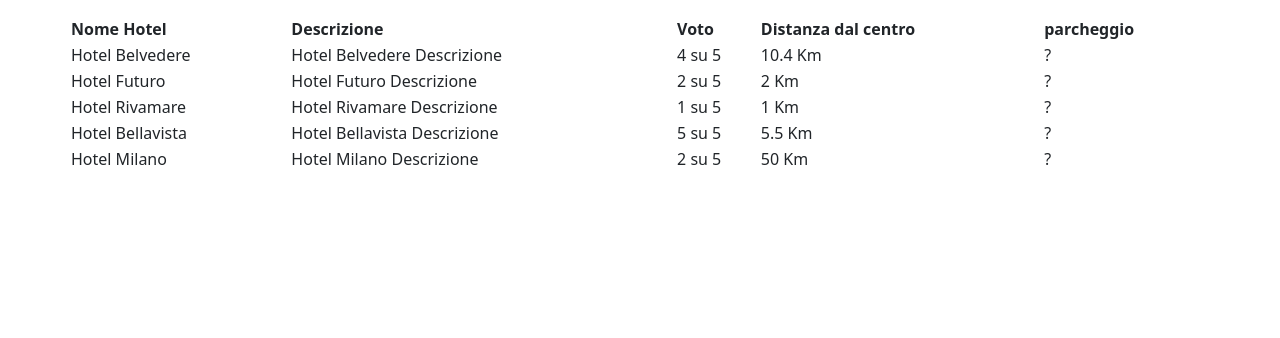
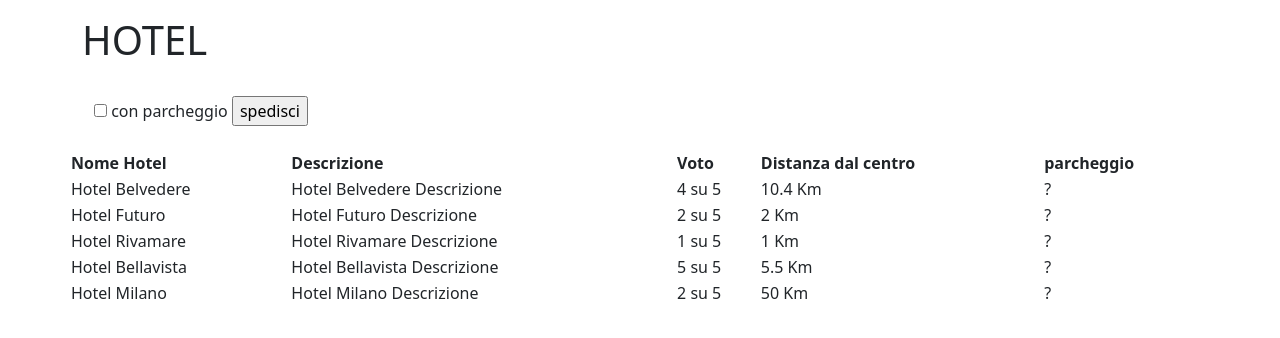
Before and after one commit to AngeloFriello/php-hotel, a PHP site: page /form.php in a window 1280 px wide. Shown: the top 338 px of the page. Run offline with PHP 8.4, Linux system fonts and the light colour scheme.

Commit message:
ADD  form in form.php

```diff
--- a/form.php
+++ b/form.php
@@ -58,6 +58,15 @@
 
 <div class="container pt-3">
     <div class="row d-flex ">
+
+    <h1>HOTEL</h1>
+
+    <form action="form.php" class="p-4" method="GET">
+        <input id="has_parking" type="checkbox" name="filter" >
+        <label for="has_parking">con parcheggio</label>
+        <input type="submit" value="spedisci">
+    </form>
+
     <table >
         <thead>
             <tr>
--- a/index.php
+++ b/index.php
@@ -8,8 +8,11 @@
 </head>
 <body>
 
+    <h1>HOTEL</h1>
+
     <form action="form.php" class="p-4" method="GET">
-        con parcheggio <input type="checkbox" name="filter" >
+        <input id="has_parking" type="checkbox" name="filter" >
+        <label for="has_parking">con parcheggio</label>
         <input type="submit" value="spedisci">
     </form>
 
```
Lines whose indentation alone changed are shown as unchanged.
